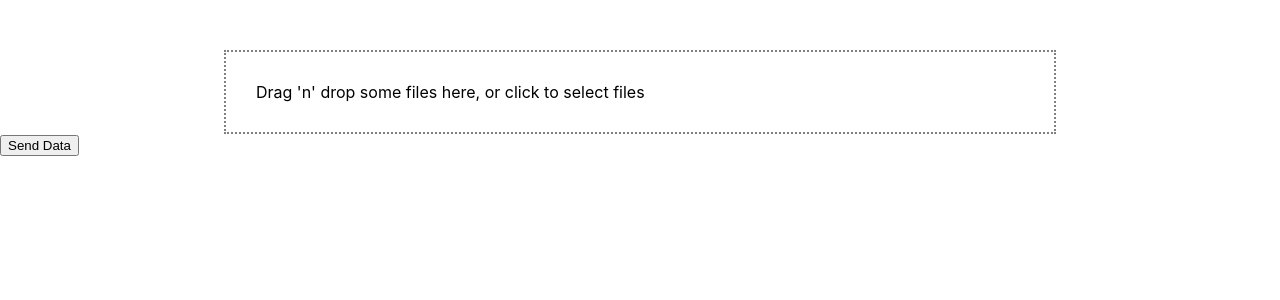
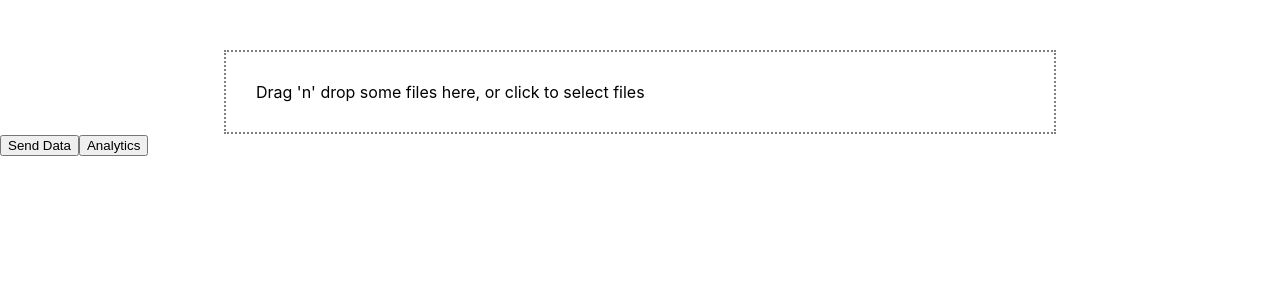
Before and after one commit to paramattri/Drag-N-Drop-File-React, a React (Create React App) app in the folder drag-n-drop-react/: page / in a window 1280 px wide. Shown: the top 300 px of the page. Built offline with nearby package versions, Linux system fonts and the light colour scheme.

Commit message:
random color generation added

```diff
--- a/drag-n-drop-react/src/DragNDrop.js
+++ b/drag-n-drop-react/src/DragNDrop.js
@@ -1,6 +1,7 @@
 import React, {useState, useEffect} from 'react'
 import {useDropzone} from 'react-dropzone';
 import axios from 'axios'
+import { Link } from 'react-router-dom';
 
 function DragNDrop() {
 
@@ -54,6 +55,7 @@ function DragNDrop() {
             </div>
             <p>{config}</p>
             <button onClick={sendConfigData}>Send Data</button>
+            <Link to="/analytics"><button>Analytics</button></Link>
         </div>
 
     )
--- a/drag-n-drop-react/src/charts/BarChart.js
+++ b/drag-n-drop-react/src/charts/BarChart.js
@@ -23,7 +23,7 @@ function BarChart() {
         labels: ["Motor Insurance", "Travel Insurance", "Health Insurance", "Term Life Insurance"],
         datasets: [
             {
-                label: "Partners for Categories",
+                label: "Partners Available",
                 data: [2,2,2,3],
                 // borderColor: ['rgba(255, 206, 86, 0.2)', 'rgba(255, 206, 86, 0.2)', 'rgba(255, 206, 86, 0.2)', 'rgba(255, 206, 86, 0.2)'],
                 // backgroundColor: ['rgba(255, 206, 86, 0.2)', 'rgba(255, 206, 86, 0.2)', 'rgba(255, 206, 86, 0.2)', 'rgba(255, 206, 86, 0.2)']
```
Also changed, not shown: 1 other file (tests, documents, lock files or other folders).
